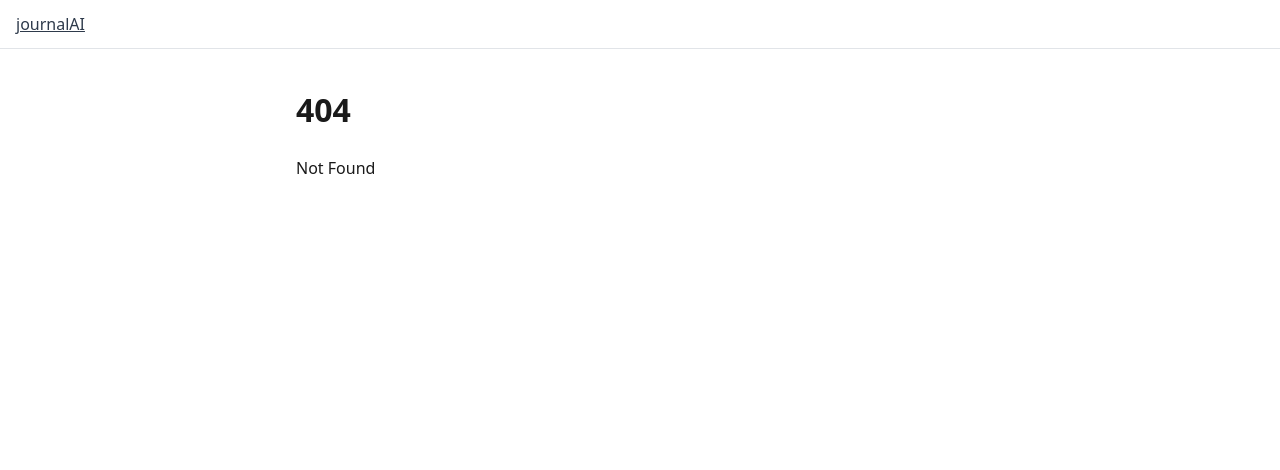
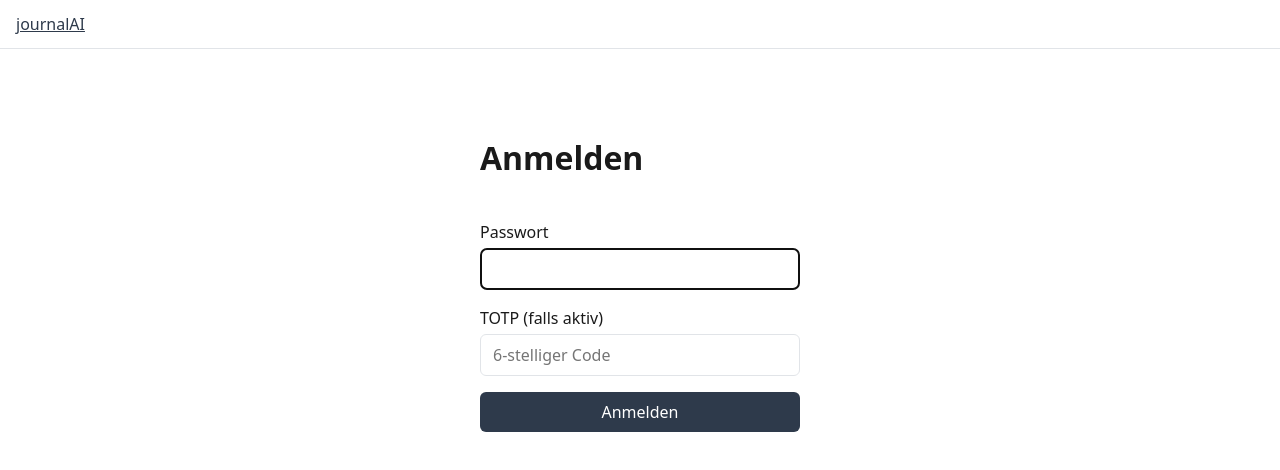
Before and after one commit to bonquiz/journalAI, a SvelteKit app in the folder frontend/: page /login in a window 1280 px wide. Before the commit this address had no page. Shown: the top 470 px of the page. Built offline with nearby package versions, Linux system fonts and the light colour scheme.

Commit message:
feat(frontend): add login page with password + TOTP

```diff
--- /dev/null
+++ b/frontend/src/routes/login/+page.svelte
@@ -0,0 +1,58 @@
+<script lang="ts">
+  import { goto } from "$app/navigation";
+  import { session } from "$lib/stores/session";
+
+  let password = $state("");
+  let totp = $state("");
+  let error: string | null = $state(null);
+  let submitting = $state(false);
+
+  async function submit(e: SubmitEvent) {
+    e.preventDefault();
+    error = null;
+    submitting = true;
+    try {
+      await session.login(password, totp || undefined);
+      goto("/");
+    } catch {
+      error = "Login fehlgeschlagen.";
+    } finally {
+      submitting = false;
+    }
+  }
+</script>
+
+<form onsubmit={submit} class="login-form">
+  <h1>Anmelden</h1>
+  <label>
+    Passwort
+    <input type="password" bind:value={password} required autofocus />
+  </label>
+  <label>
+    TOTP (falls aktiv)
+    <input bind:value={totp} inputmode="numeric" placeholder="6-stelliger Code" />
+  </label>
+  {#if error}<p class="err">{error}</p>{/if}
+  <button type="submit" disabled={submitting || !password}>
+    {submitting ? "..." : "Anmelden"}
+  </button>
+</form>
+
+<style>
+  .login-form {
+    max-width: 320px;
+    margin: 3rem auto;
+    display: flex;
+    flex-direction: column;
+    gap: 1rem;
+  }
+  .login-form label {
+    display: flex;
+    flex-direction: column;
+    gap: 0.25rem;
+  }
+  .err {
+    color: #b22;
+    margin: 0;
+  }
+</style>
```
